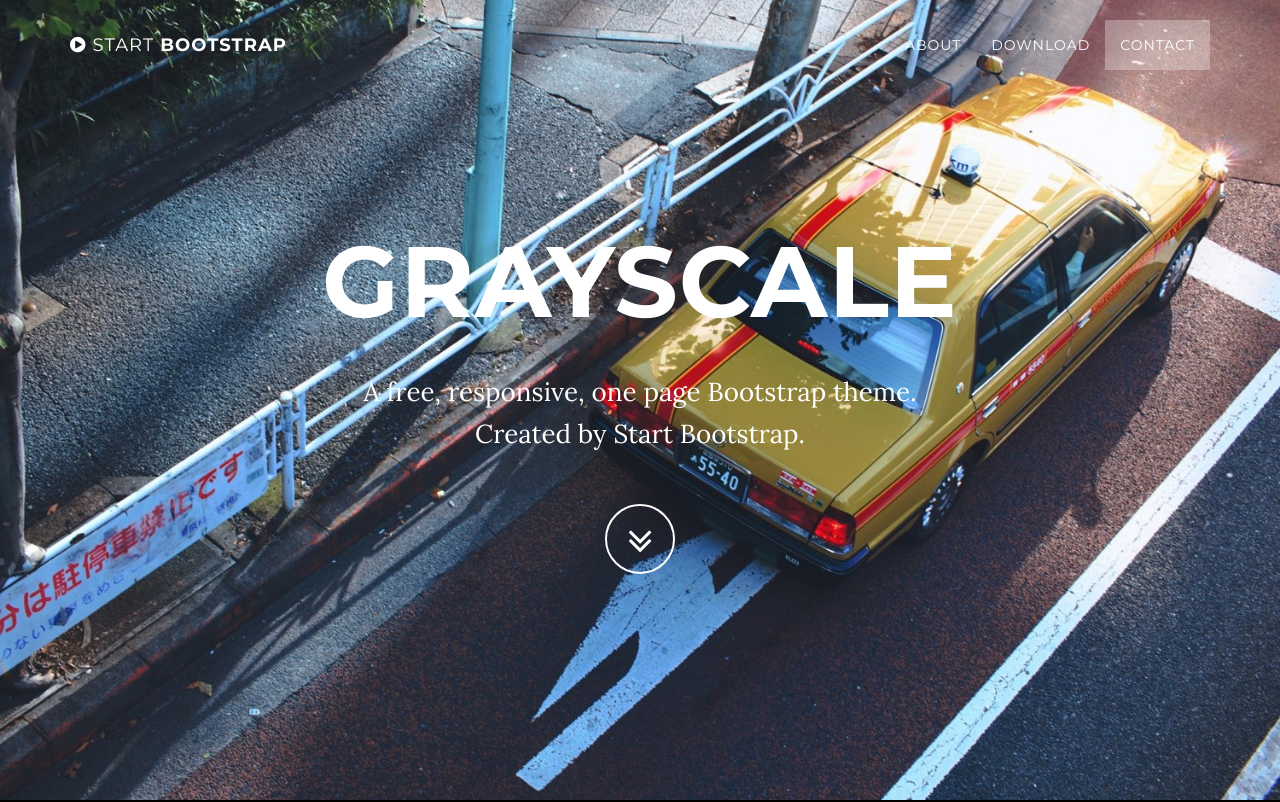
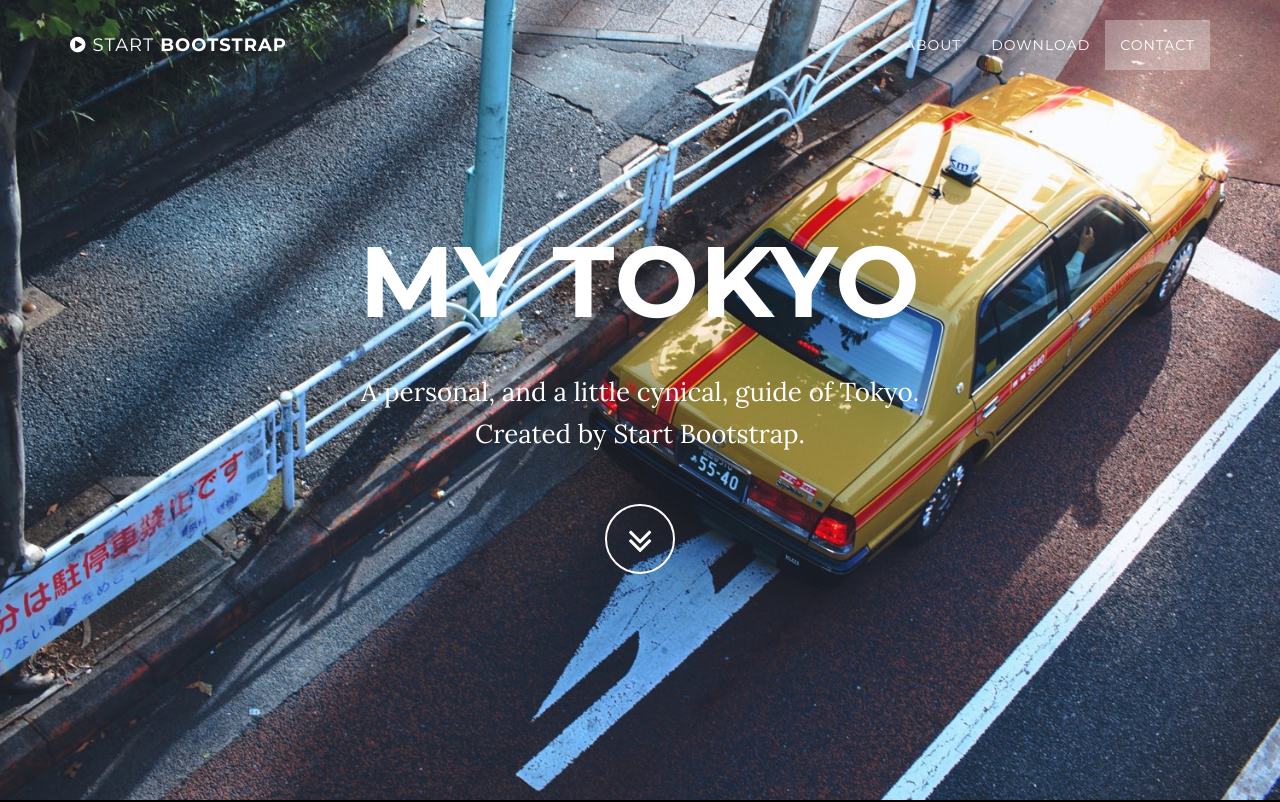
Before and after one commit to elGuille/My-Tokyo-Landing, a website: page index.html in a window 1280 px wide. Shown: the top 802 px of the page. Drawn offline with nearby package versions, Linux system fonts and the light colour scheme; some packages are replaced by stand-ins of ours.

Commit message:
text changed

```diff
--- a/index.html
+++ b/index.html
@@ -74,8 +74,8 @@
             <div class="container">
                 <div class="row">
                     <div class="col-md-8 col-md-offset-2">
-                        <h1 class="brand-heading">Grayscale</h1>
-                        <p class="intro-text">A free, responsive, one page Bootstrap theme.
+                        <h1 class="brand-heading">My Tokyo</h1>
+                        <p class="intro-text">A personal, and a little cynical, guide of Tokyo.
                             <br>Created by Start Bootstrap.</p>
                         <a href="#about" class="btn btn-circle page-scroll">
                             <i class="fa fa-angle-double-down animated"></i>
```
